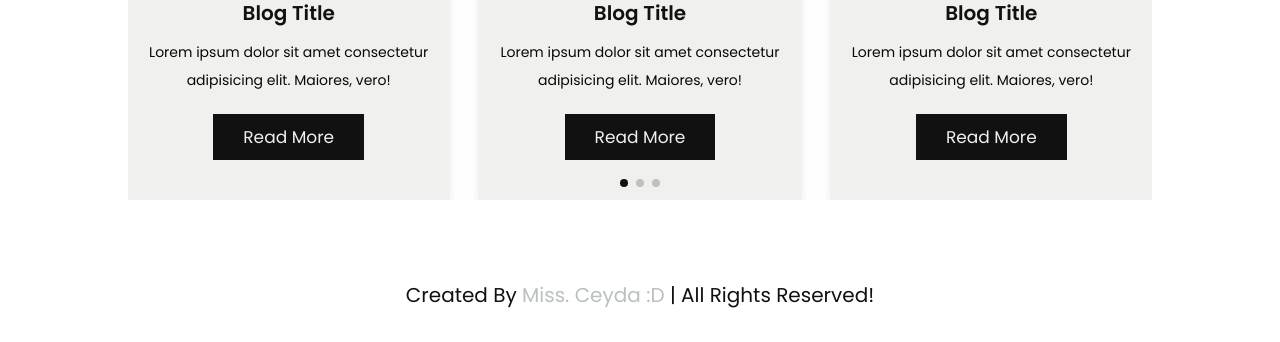
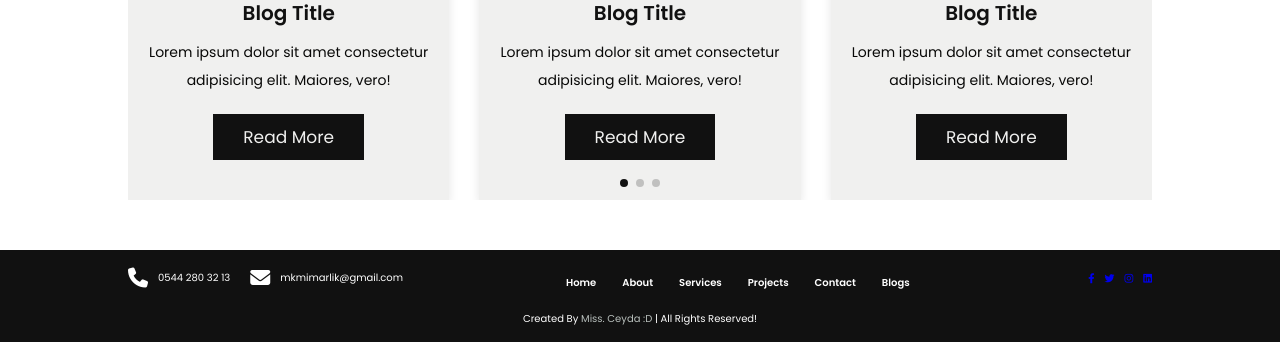
Before and after one commit to amineceyda/ConstructionWebSite, a website: page MK_Mimamrlık/index.html in a window 1280 px wide. Shown: the part 4471-4813 px from the top of the page. Before the commit the page ends 4781 px from the top, so only its background shows below. Drawn offline with nearby package versions, Linux system fonts and the light colour scheme; some packages are replaced by stand-ins of ours; a script that the page names is missing.

Commit message:
template 2

```diff
--- a/MK_Mimamrlık/css/style.scss
+++ b/MK_Mimamrlık/css/style.scss
@@ -551,24 +551,88 @@ section {
   }
 
   .swiper-pagination-bullet-active {
-    background-color: var(--black); // Change this to your desired color
+    background-color: var(--black);
+  }
+}
+.footer {
+  text-align: center;
+  bottom: 0;
+  left: 0;
+  right: 0;
+  padding: 1.5rem 10%;
+  background-color: var(--black);
+  margin-bottom: -20rem;
+
+  .row {
+    display: flex;
+    justify-content: space-between;
+    align-items: center;
+    flex-wrap: wrap;
+
+    .info-footer,
+    .share-footer,
+    .menu {
+      display: flex;
+      align-items: center;
+      color: var(--white);
+    }
+
+    .info-footer .info {
+      margin-right: 2rem; /* Add space between info elements */
+      display: flex;
+      align-items: center;
+      color: var(--white);
+    }
+
+    .info-footer i {
+      font-size: 2rem;
+      margin-right: 1rem; /* Adjust space between icons */
+      vertical-align: middle;
+    }
+
+    .info-footer p,
+    .menu a {
+      margin: 0;
+    }
+
+    .share-footer .fab:not(:last-child) {
+      margin-right: 1rem; /* Add space between share icons */
+    }
+
+    .menu a {
+      text-decoration: none;
+      color: var(--white);
+      margin: 0 1.3rem; /* Add space between menu items */
+      font-weight: bold;
+      transition: color 0.3s ease-in-out;
+
+      &:hover {
+        color: var(--primary);
+      }
+    }
+
+    .menu {
+      margin-top: 1rem; /* Add space between info and menu */
+      margin-left: 13rem; /* Reset left margin to keep menu on the left */
+      margin-right: auto; /* Push menu to the right */
+    }
+  }
+
+  .credit {
+    @include titleText(1rem);
+    color: var(--white);
+    margin-top: 1rem;
+    padding-top: 1rem;
+
+    span {
+      color: var(--primary);
+    }
   }
 }
 
-.footer{
-  text-align: center;
-  margin-bottom: 0%;
 
-  .credit{
-    @include titleText(2rem);
-    margin-top: 2rem;
-    padding-top: 1rem;
 
-    span{
-      color:var(--primary);
-    }
-  }
-}
+
 
 
 
--- a/MK_Mimamrlık/index.html
+++ b/MK_Mimamrlık/index.html
@@ -450,13 +450,48 @@
     <!--blog section ends-->
 
 <!-- Footer section starts -->
-<footer class="footer">
+<section class="footer">
+
+ <div class="row">
+   <!-- Info and Share -->
+   <div class="info-footer">
+    <div class="info">
+      <i class="fas fa-phone"></i>
+      <p>0544 280 32 13</p>
+    </div>
+
+    <div class="info">
+      <i class="fas fa-envelope"></i>
+      <p>mkmimarlik@gmail.com</p>
+    </div>
+   </div>
+
+
+    <!-- Menu -->
+    <div class="menu">
+      <a href="#">Home</a>
+      <a href="#">About</a>
+      <a href="#">Services</a>
+      <a href="#">Projects</a>
+      <a href="#">Contact</a>
+      <a href="#">Blogs</a>
+    </div>
+
+  <div class="share-footer">
+    <a href="#" class="fab fa-facebook-f"></a>
+    <a href="#" class="fab fa-twitter"></a>
+    <a href="#" class="fab fa-instagram"></a>
+    <a href="#" class="fab fa-linkedin"></a>
+  </div>
+ </div>
+
   <!-- Credit Section -->
   <div class="credit">
     <p>Created by <span>Miss. Ceyda :D</span> | All rights reserved!</p>
   </div>
-</footer>
+</section>
 <!-- Footer section ends -->
+
 
 
     <script src="https://cdnjs.cloudflare.com/ajax/libs/lightgallery/2.7.2/lightgallery.min.js"></script>
```
Also changed, not shown: MK_Mimamrlık/about.html (+13 -12 lines), MK_Mimamrlık/css/style.css, MK_Mimamrlık/images/fake-merve.jpg (added), 1 other file.
